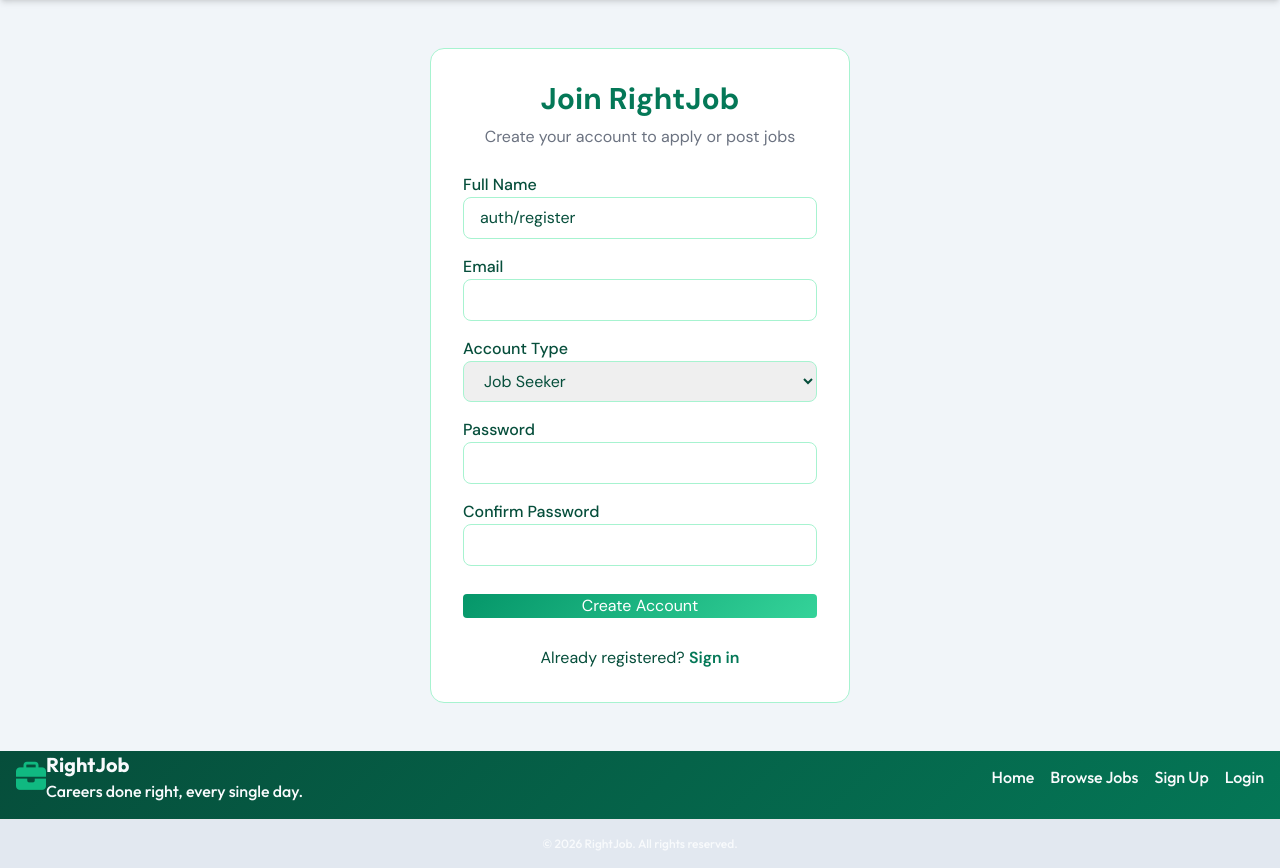
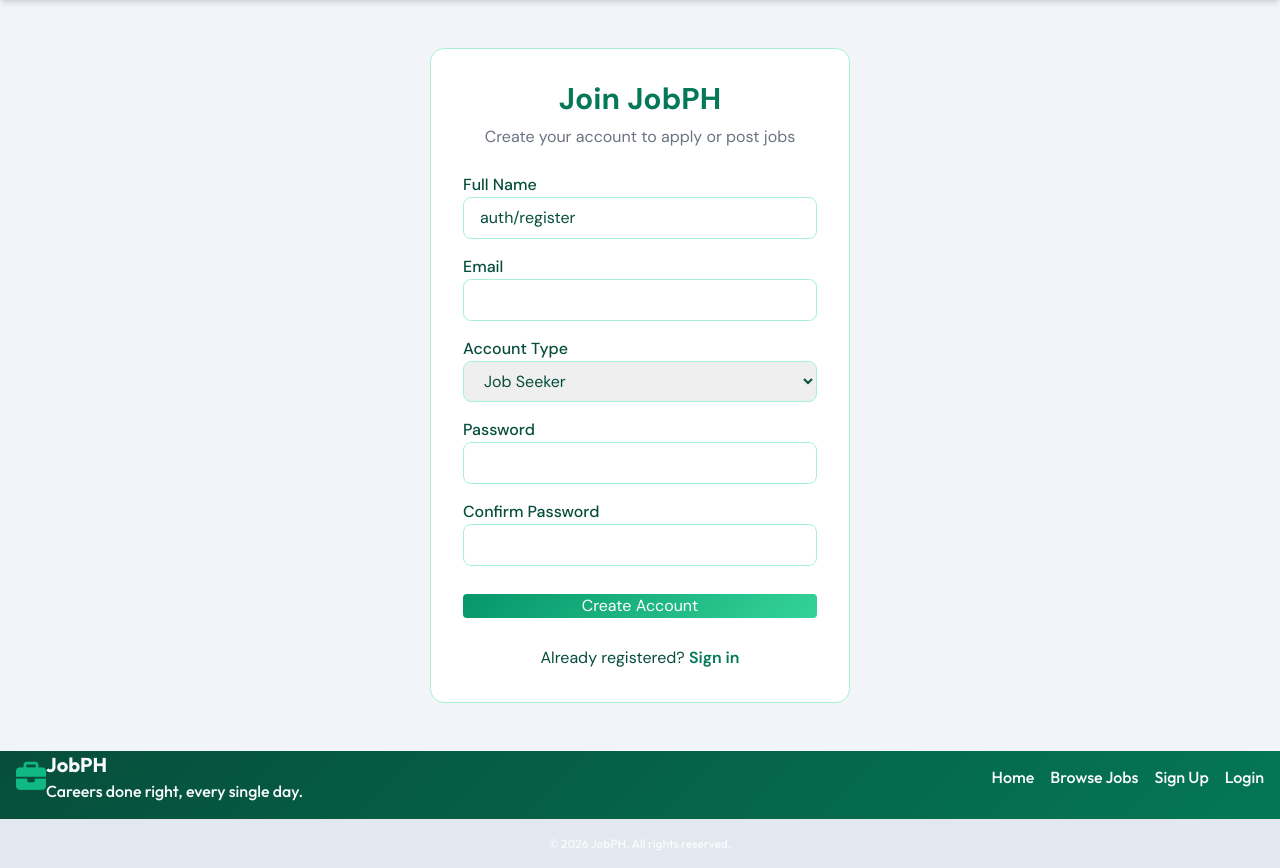
Before and after one commit to marcandasan05-web/ws03, a PHP site: page /public/register in a window 1280 px wide. Shown: the part 68-936 px from the top of the page. Run offline with PHP 8.4, Linux system fonts and the light colour scheme.

Commit message:
Rebrand to JobPH

```diff
--- a/App/views/auth/login.view.php
+++ b/App/views/auth/login.view.php
@@ -5,7 +5,7 @@
 <section class="container mx-auto px-4">
     <div class="bg-white auth-card rounded-lg shadow-md">
         <h2 class="text-3xl font-bold text-center mb-2 text-primary-brand">Welcome Back</h2>
-        <p class="text-center text-gray-500 mb-6">Sign in to manage postings on RightJob</p>
+        <p class="text-center text-gray-500 mb-6">Sign in to manage postings on JobPH</p>
 
         <?php if (!empty($errors['auth'])) : ?>
             <div class="message-error"><?= e($errors['auth']) ?></div>
--- a/App/views/auth/register.view.php
+++ b/App/views/auth/register.view.php
@@ -4,7 +4,7 @@
 
 <section class="container mx-auto px-4">
     <div class="bg-white auth-card rounded-lg shadow-md">
-        <h2 class="text-3xl font-bold text-center mb-2 text-primary-brand">Join RightJob</h2>
+        <h2 class="text-3xl font-bold text-center mb-2 text-primary-brand">Join JobPH</h2>
         <p class="text-center text-gray-500 mb-6">Create your account to apply or post jobs</p>
 
         <form method="POST" action="<?= url('/register') ?>">
--- a/App/views/partials/footer.php
+++ b/App/views/partials/footer.php
@@ -4,7 +4,7 @@
             <div class="flex items-center gap-3">
                 <i class="fa-solid fa-briefcase text-3xl brand-logo"></i>
                 <div>
-                    <h3 class="text-xl font-bold m-0">RightJob</h3>
+                    <h3 class="text-xl font-bold m-0">JobPH</h3>
                     <p class="text-gray-300 text-sm mt-1">Careers done right, every single day.</p>
                 </div>
             </div>
@@ -19,10 +19,11 @@
     <div class="copy-right">
         <hr class="border-blue-800 my-4 w-full opacity-30">
         <p class="text-xs text-center text-slate-700 pb-2">
-            &copy; <?= date('Y') ?> RightJob. All rights reserved.
+            &copy; <?= date('Y') ?> JobPH. All rights reserved.
         </p>
     </div>
 </footer>
 
 </body>
+
 </html>
```
